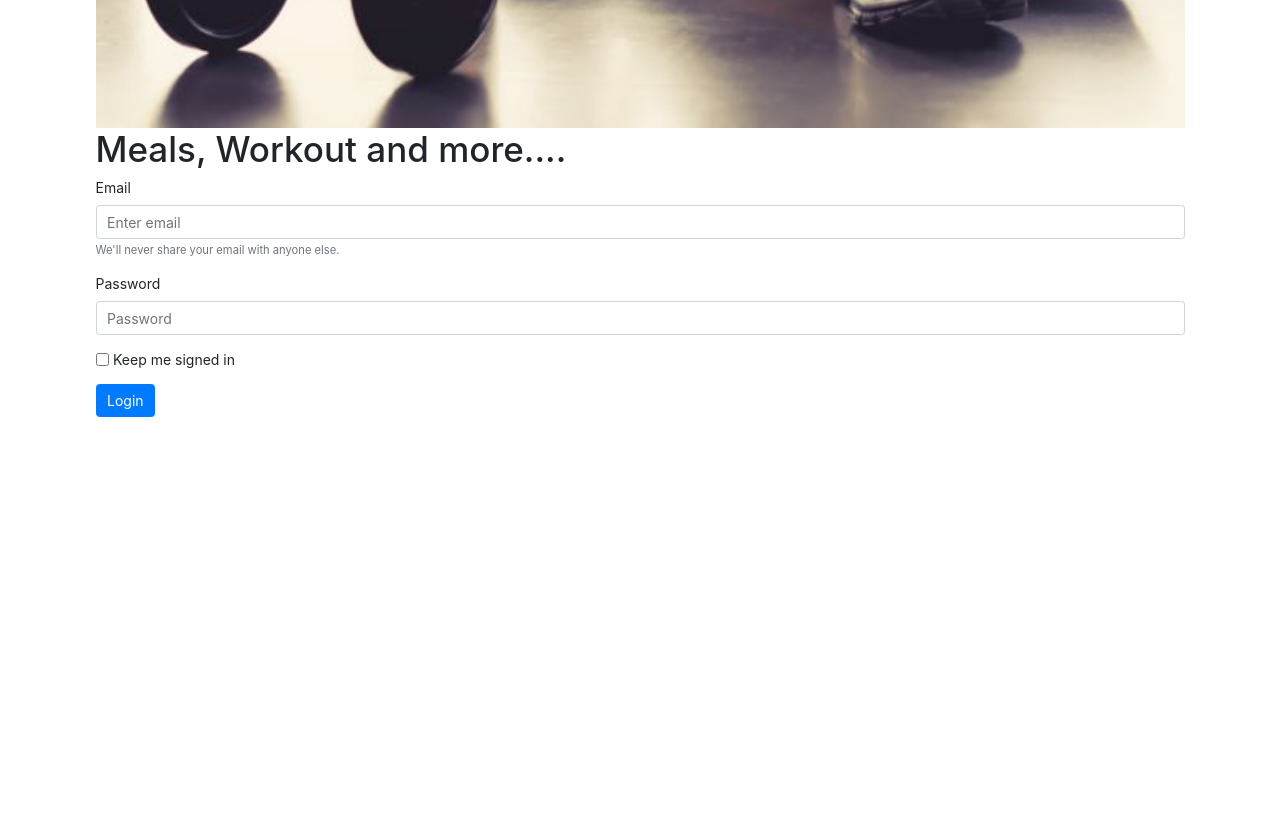
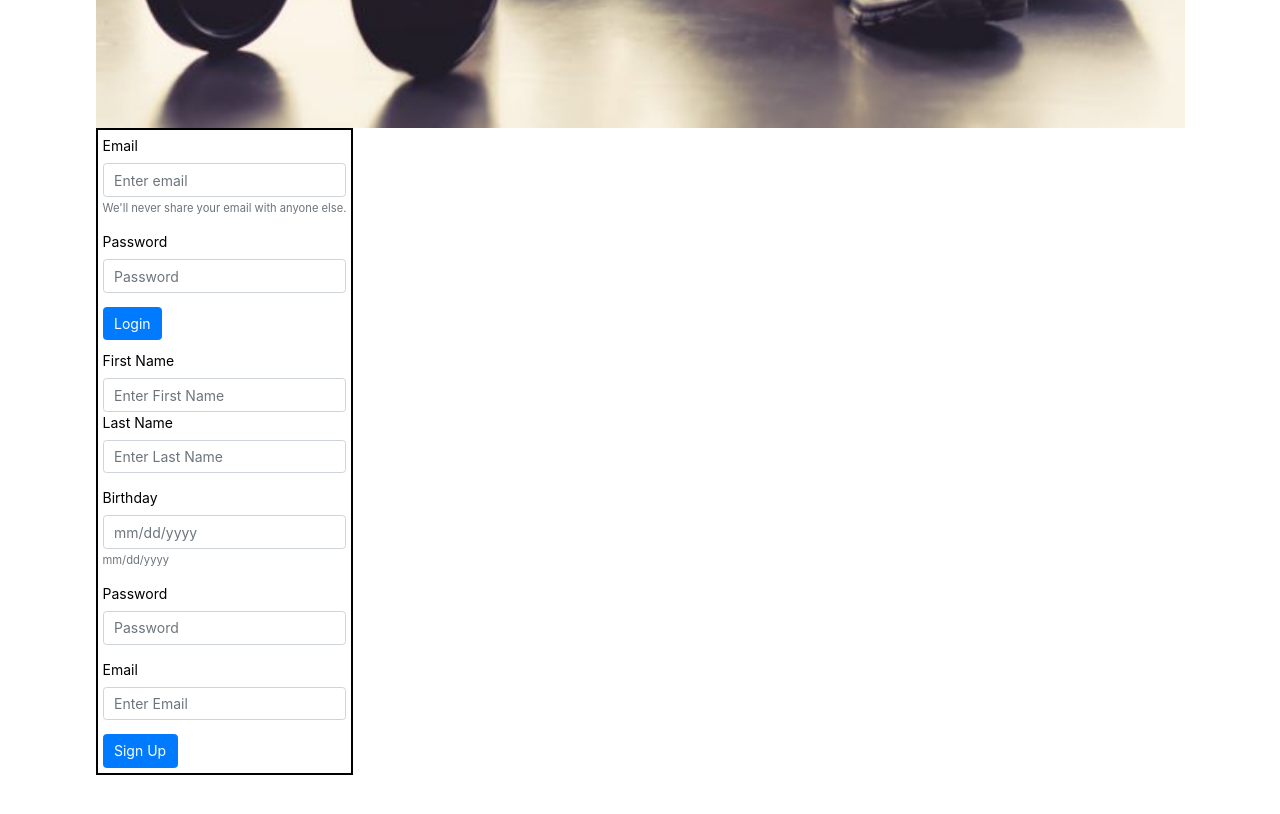
Before and after one commit to virgo18990/fitness-tracker, a Vue app in the folder client/: page / in a window 1280 px wide. Shown: the part 1720-2534 px from the top of the page. Before the commit the page ends 2185 px from the top, so only its background shows below. Built offline with nearby package versions, Linux system fonts and the light colour scheme.

Commit message:
User Registration

```diff
--- a/client/src/models/users.js
+++ b/client/src/models/users.js
@@ -44,6 +44,12 @@ export async function Login(data){
     return x;
 }
 
+export async function Register(data){
+    console.log({Data:data});
+    const x = await api("UserController/Register", data)
+    return x;
+}
+
 export async function CreateProfile(data){
     //console.log({profiledata:data});
     //console.log({GlobalsInCreateProfile: Globals});
--- a/client/src/views/Login.vue
+++ b/client/src/views/Login.vue
@@ -17,9 +17,13 @@
     <div class="container">
   <img src="../assets/imghome.jpg"  style="width:100%">
   <div class="content">
-    <h1>Meals, Workout and more....</h1>
+    <!--<h1>Meals, Workout and more....</h1>-->
 
-<form @submit.prevent="submit">
+<table>
+<tr>
+
+  <td>
+      <form @submit.prevent="submit">
 
   <div class="form-group">
     <label for="Email">Email</label>
@@ -30,25 +34,58 @@
     <label for="Password">Password</label>
     <input type="password" class="form-control" id="Password" v-model='data.Password' placeholder="Password">
   </div>
-  <div class="form-group form-check">
-    <input type="checkbox" class="form-check-input" id="exampleCheck1">
-    <label class="form-check-label" for="exampleCheck1">Keep me signed in</label>
-  </div>
 
-<!--<div v-if="!Globals.user">
- <button type="submit" class="btn btn-primary btn-space" @click.prevent="login">Login</button>
-  <button type="submit" class="btn btn-primary btn-space">Sign Up</button>
-</div>-->
-<!--<span class="navbar-text" v-if="Globals.user">Welcome {{Globals.user.name}}</span>-->
 
-<!--<div v-if="Globals.user">-->
+
   <div>
-<!--<button type="submit" class="btn btn-primary btn-space" @click="login">Login</button>-->
-
 <button type="submit" class="btn btn-primary" >Login</button>
 </div>
 
 </form>
+  </td>
+</tr>
+
+
+
+<tr>
+  <td>
+    <form @submit.prevent="register">
+
+  <div class="form-group">
+    <label for="FirstName">First Name</label>
+    <input type="text" class="form-control" id="FirstName" v-model='data.FirstName' aria-describedby="FirstNameHelp" placeholder="Enter First Name">
+  <div class="form-group">
+    <label for="LastName">Last Name</label>
+    <input type="LastName" class="form-control" id="LastName" v-model='data.LastName' placeholder="Enter Last Name">
+  </div>
+  <div class="form-group">
+    <label for="Birthday">Birthday</label>
+    <input type="text" class="form-control" id="Birthday" v-model='data.Birthday' aria-describedby="BirthdayHelp" placeholder="mm/dd/yyyy">
+    <small id="BirthdayHelp" class="form-text text-muted">mm/dd/yyyy</small>
+  </div>
+  <div class="form-group">
+    <label for="Password">Password</label>
+    <input type="password" class="form-control" id="RegPassword" v-model='data.RegPassword' placeholder="Password">
+  </div>
+  <div class="form-group">
+    <label for="Email">Email</label>
+    <input type="text" class="form-control" id="RegEmail" v-model='data.RegEmail' placeholder="Enter Email">
+  </div>
+  </div>
+  <div>
+<button type="submit" class="btn btn-primary" >Sign Up</button>
+</div>
+
+</form>
+
+  </td>
+</tr>
+
+
+
+</table>
+
+
 
   </div>
 </div>
@@ -60,7 +97,7 @@
 // @ is an alias to /src
 
 import {  Globals } from "@/models/api.js";
-import { Login } from "@/models/users"; //should it be users.js
+import { Login, Register } from "@/models/users"; //should it be users.js
 import toastr from 'toastr';
 //import 'toastr/build/toastr.css';
 
@@ -92,6 +129,18 @@ export default {
               Globals.errors.push(error);
               toastr.error(error.message);
             }
+        },
+
+        async register(){
+            try {
+              console.log(this.data);
+              const m = await Register(this.data);
+
+              toastr.success("You've registered successfully!")
+            } catch (error) {
+              Globals.errors.push(error);
+              toastr.error(error.message);
+            }
         }
     }
 
```
Also changed, not shown: 2 other files (tests, documents, lock files or other folders).
